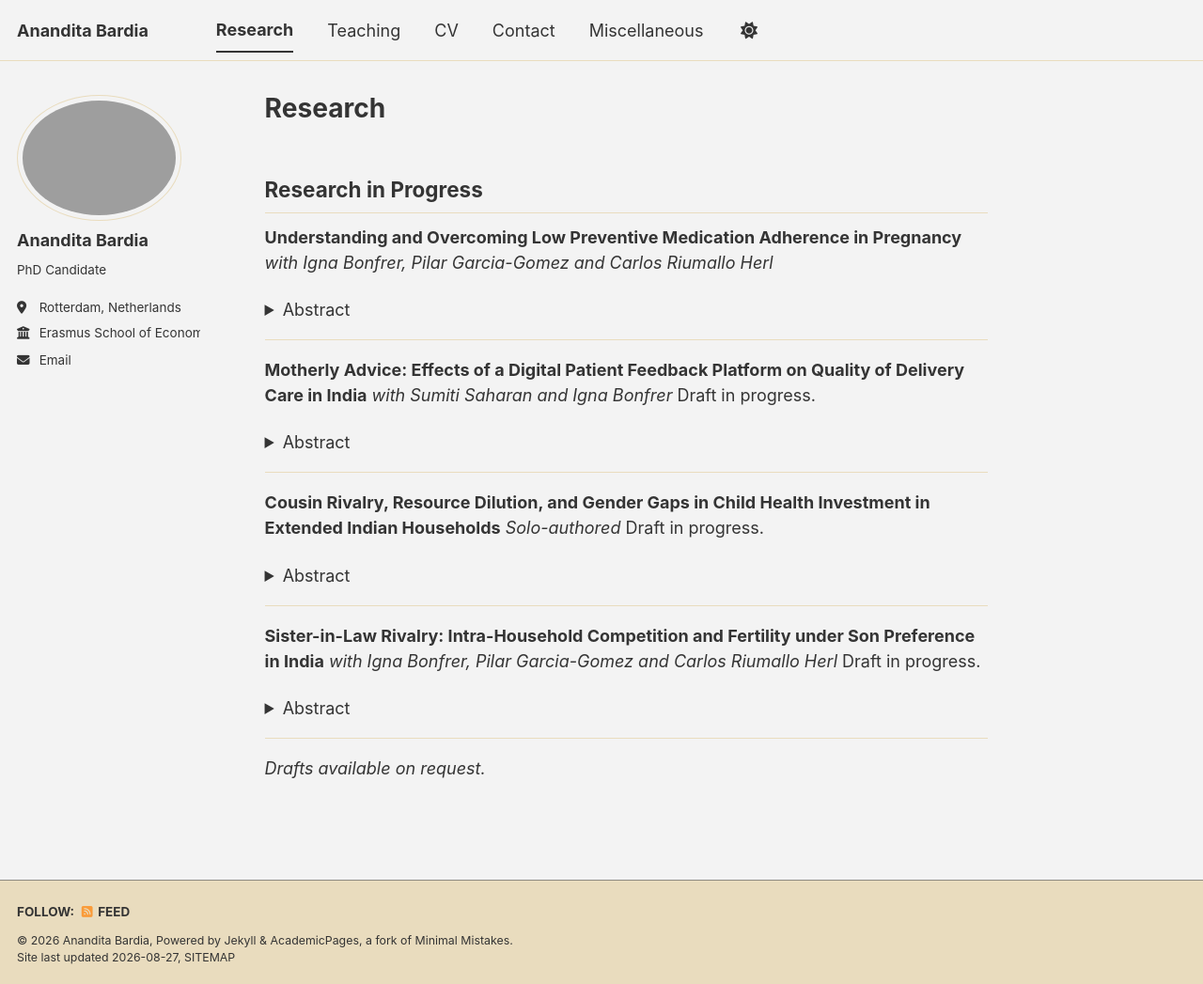
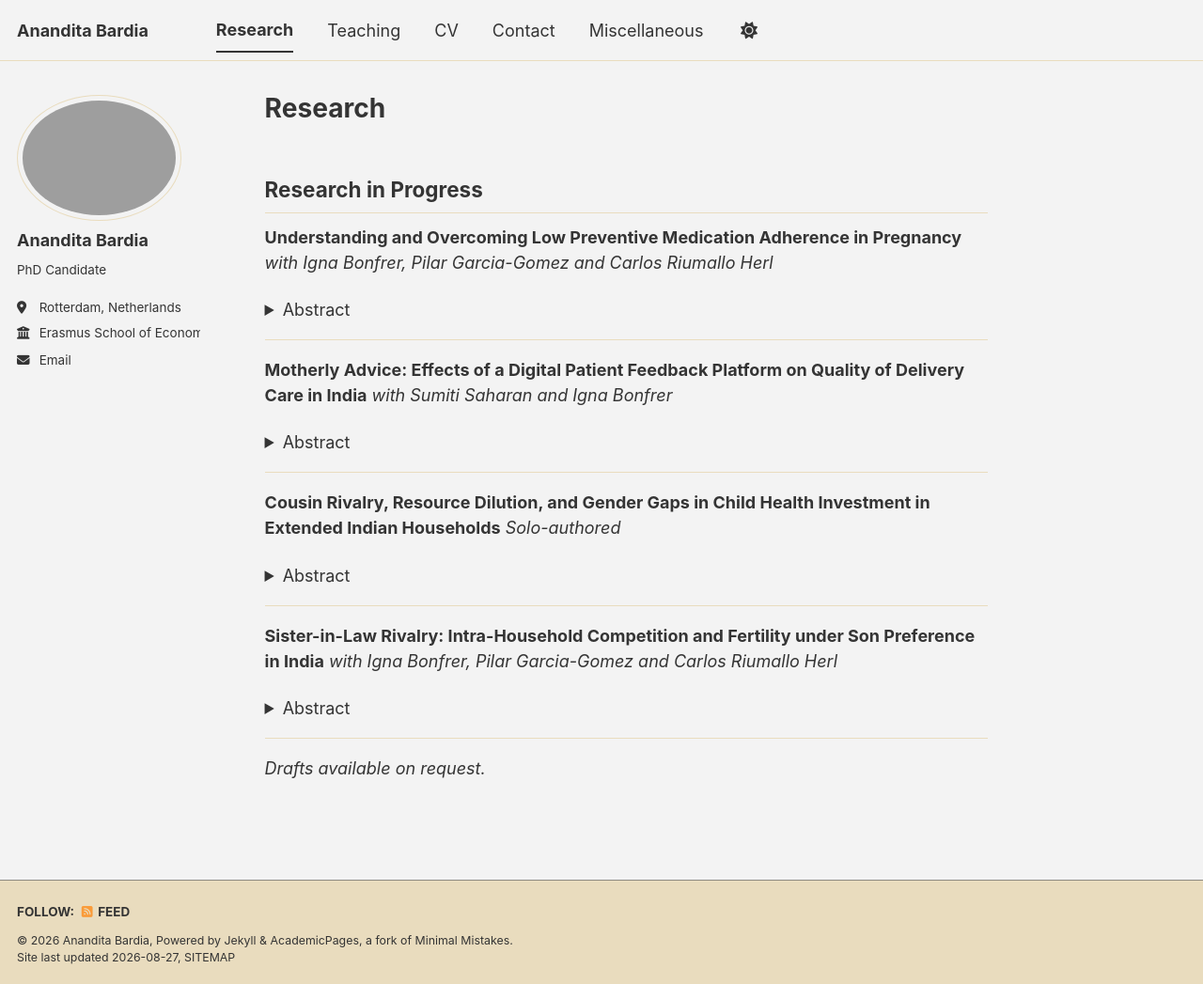
Before and after one commit to ananditabardia/ananditabardia.github.io, a Jekyll site: the page built from _pages/research.md, in a window 1280 px wide and 1047 px high. Shown: the whole window at 94% size. Built offline with Jekyll 4.4.1, drawn with Linux system fonts in a browser that asks for light colours; a script bundle is joined from its source files by our own code; library files that are not in the unit come from our copies.

Commit message:
Update research.md

```diff
--- a/_pages/research.md
+++ b/_pages/research.md
@@ -21,7 +21,6 @@ Adherence to preventive medication remains low even where cost and access barrie
 
 **Motherly Advice: Effects of a Digital Patient Feedback Platform on Quality of Delivery Care in India**
 *with Sumiti Saharan and Igna Bonfrer*
-Draft in progress.
 
 <details>
 <summary>Abstract</summary>
@@ -34,7 +33,6 @@ India has made substantial progress on maternal health but still accounts for 7.
 
 **Cousin Rivalry, Resource Dilution, and Gender Gaps in Child Health Investment in Extended Indian Households**
 *Solo-authored*
-Draft in progress.
 
 <details>
 <summary>Abstract</summary>
@@ -47,7 +45,6 @@ I study how gender gaps in parental investment in child health arise from compet
 
 **Sister-in-Law Rivalry: Intra-Household Competition and Fertility under Son Preference in India**
 *with Igna Bonfrer, Pilar Garcia-Gomez and Carlos Riumallo Herl*
-Draft in progress.
 
 <details>
 <summary>Abstract</summary>
```
